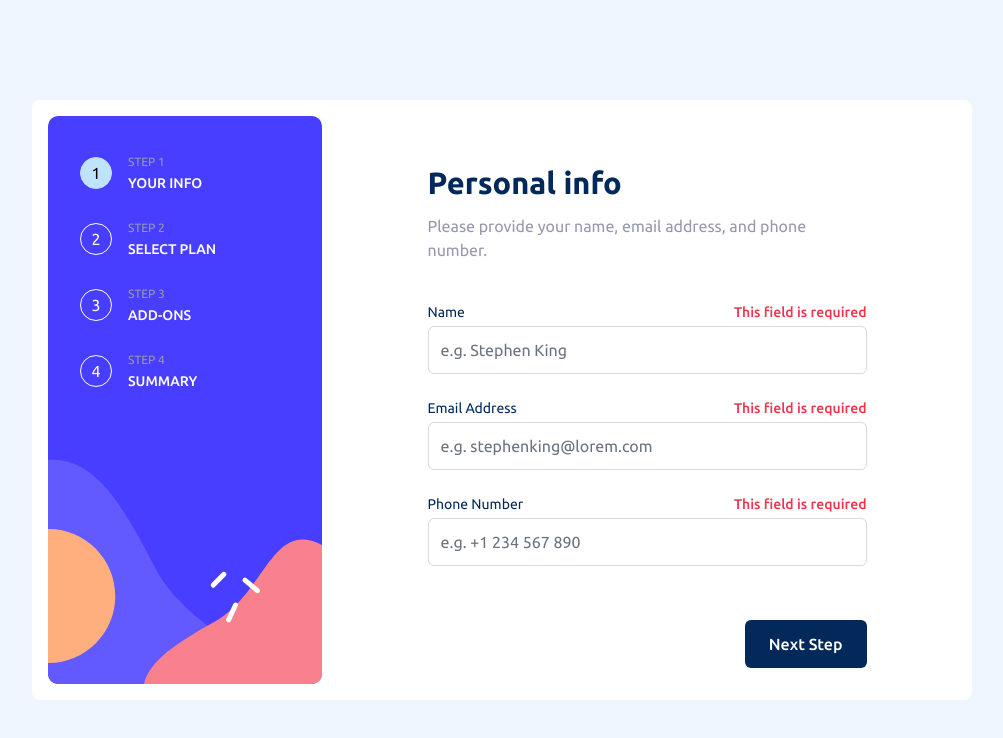
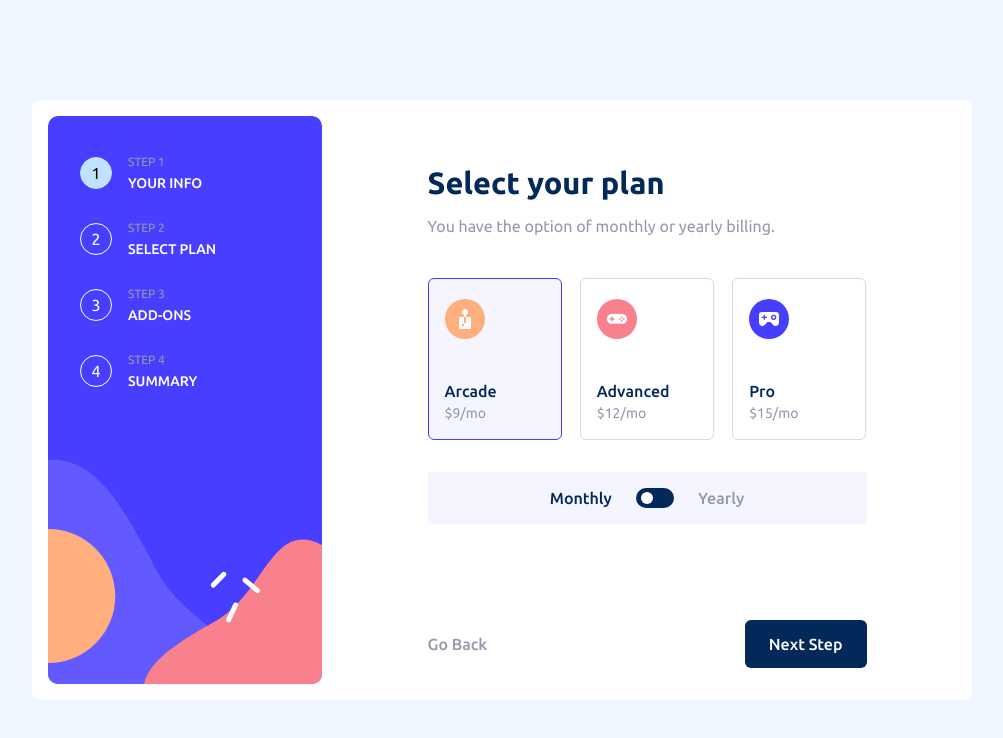
Before and after one commit to mianazan099/Multi-Step-Form, a Next.js app: page / in a window 1280 px wide. Shown: the top 738 px of the page, without its empty margins (138-1141 px from the left). Built offline with nearby package versions, Linux system fonts and the light colour scheme.

Commit message:
select plan design done

```diff
--- /dev/null
+++ b/components/SelectPlan.tsx
@@ -0,0 +1,74 @@
+import Heading from "./Heading";
+import Image from "next/image";
+
+function Plan({
+  icon,
+  name,
+  price,
+  selected,
+}: {
+  icon: string;
+  name: string;
+  price: string;
+  selected: boolean;
+}) {
+  return (
+    <div
+      className={`flex items-center gap-3.5 rounded-md border p-4 lg:flex-col lg:items-start lg:gap-10 lg:pt-5 ${
+        selected
+          ? "border-purplishBlue bg-purplishBlue bg-opacity-5"
+          : "border-lightGray"
+      }`}
+    >
+      <Image src={icon} width={40} height={40} alt="Plan Icon" />
+      <div>
+        <p className="font-medium text-marineBlue">{name}</p>
+        <p className="text-sm text-coolGray">{price}</p>
+      </div>
+    </div>
+  );
+}
+
+export default function SelectPlan() {
+  return (
+    <>
+      <Heading
+        head="Select your plan"
+        desc="You have the option of monthly or yearly billing."
+      />
+      <div className="mb-6 grid gap-3 lg:mb-8 lg:grid-cols-3 lg:gap-[1.125rem]">
+        {/* mb-8   gap-[1.125rem] */}
+        <Plan
+          icon="/images/icon-arcade.svg"
+          name="Arcade"
+          price="$9/mo"
+          selected={true}
+        />
+        <Plan
+          icon="/images/icon-advanced.svg"
+          name="Advanced"
+          price="$12/mo"
+          selected={false}
+        />
+        <Plan
+          icon="/images/icon-pro.svg"
+          name="Pro"
+          price="$15/mo"
+          selected={false}
+        />
+      </div>
+      <div className="flex justify-center gap-6 bg-purplishBlue bg-opacity-5 p-3.5">
+        <p className="text-sm font-medium text-marineBlue lg:text-base">
+          Monthly
+        </p>
+
+        <label className="relative inline-flex cursor-pointer items-center">
+          <input type="checkbox" value="" className="peer sr-only" />
+          <div className="h-5 w-[2.375rem] rounded-full bg-marineBlue after:absolute after:left-[5px] after:top-[4px] lg:after:top-[6px] after:h-3 after:w-3 after:rounded-full  after:bg-white after:transition-all peer-checked:after:translate-x-4 peer-focus:ring-4 peer-focus:ring-pastelBlue"></div>
+        </label>
+
+        <p className="text-sm font-medium text-coolGray lg:text-base">Yearly</p>
+      </div>
+    </>
+  );
+}
--- a/pages/index.tsx
+++ b/pages/index.tsx
@@ -1,6 +1,7 @@
 import Head from "next/head";
 import Step from "@/components/Step";
-import YourInfo from "@/components/YourInfo";
+// import YourInfo from "@/components/YourInfo";
+import SelectPlan from "@/components/SelectPlan";
 import { Ubuntu } from "next/font/google";
 
 const ubuntu = Ubuntu({ subsets: ["latin"], weight: ["400", "500", "700"] });
@@ -14,7 +15,7 @@ export default function Home() {
       <main
         className={`${ubuntu.className} h-screen w-screen p-4 lg:my-4 lg:flex lg:h-[37.5rem] lg:w-[min(58.75rem,100vw-2rem)] lg:justify-between lg:gap-4 lg:rounded-lg lg:bg-white`}
       >
-        <aside className="absolute left-0 right-0 top-0 -z-10 flex h-[10.875rem] items-start justify-center gap-[0.875rem] bg-mobSidebarBg bg-cover bg-center bg-no-repeat pt-8 lg:static lg:z-0 lg:h-full lg:w-[17.125rem] lg:flex-col lg:justify-normal lg:gap-8 lg:rounded-lg lg:bg-deskSidebarBg lg:px-8 lg:py-10">
+        <aside className="absolute left-0 right-0 top-0 -z-10 flex h-[10.875rem] items-start justify-center gap-3.5 bg-mobSidebarBg bg-cover bg-center bg-no-repeat pt-8 lg:static lg:z-0 lg:h-full lg:w-[17.125rem] lg:flex-col lg:justify-normal lg:gap-8 lg:rounded-lg lg:bg-deskSidebarBg lg:px-8 lg:py-10">
           <Step num={1} name={"Your Info"} active={true} />
           <Step num={2} name={"Select Plan"} active={false} />
           <Step num={3} name={"Add-ons"} active={false} />
@@ -22,10 +23,12 @@ export default function Home() {
         </aside>
         <div className="lg:mx-auto lg:grid lg:place-content-between">
           <section className="mx-auto mb-24 mt-20 w-[min(23.5rem,100%)] rounded-lg bg-white px-6 py-8 lg:mb-0 lg:mt-11 lg:w-[clamp(21.44rem,calc(18.95rem+10.61vw),28.50rem)] lg:rounded-none lg:p-0">
-            <YourInfo />
+            {/* <YourInfo /> */}
+            <SelectPlan />
           </section>
-          <div className="fixed bottom-0 left-0 right-0 z-10 bg-white p-4 text-sm lg:static lg:bg-opacity-0 lg:px-0">
-            <button className="ml-auto block rounded-md bg-marineBlue px-4 py-3 font-medium text-white lg:px-6 lg:text-base">
+          <div className="fixed bottom-0 left-0 right-0 z-10 flex justify-between bg-white p-4 text-sm font-medium lg:static lg:bg-opacity-0 lg:px-0 lg:text-base">
+            <button className="text-coolGray">Go Back</button>
+            <button className="rounded-md bg-marineBlue px-4 py-3 text-white lg:px-6">
               Next Step
             </button>
           </div>
```
Also changed, not shown: pages/data.tsx (+0 -55 lines).
